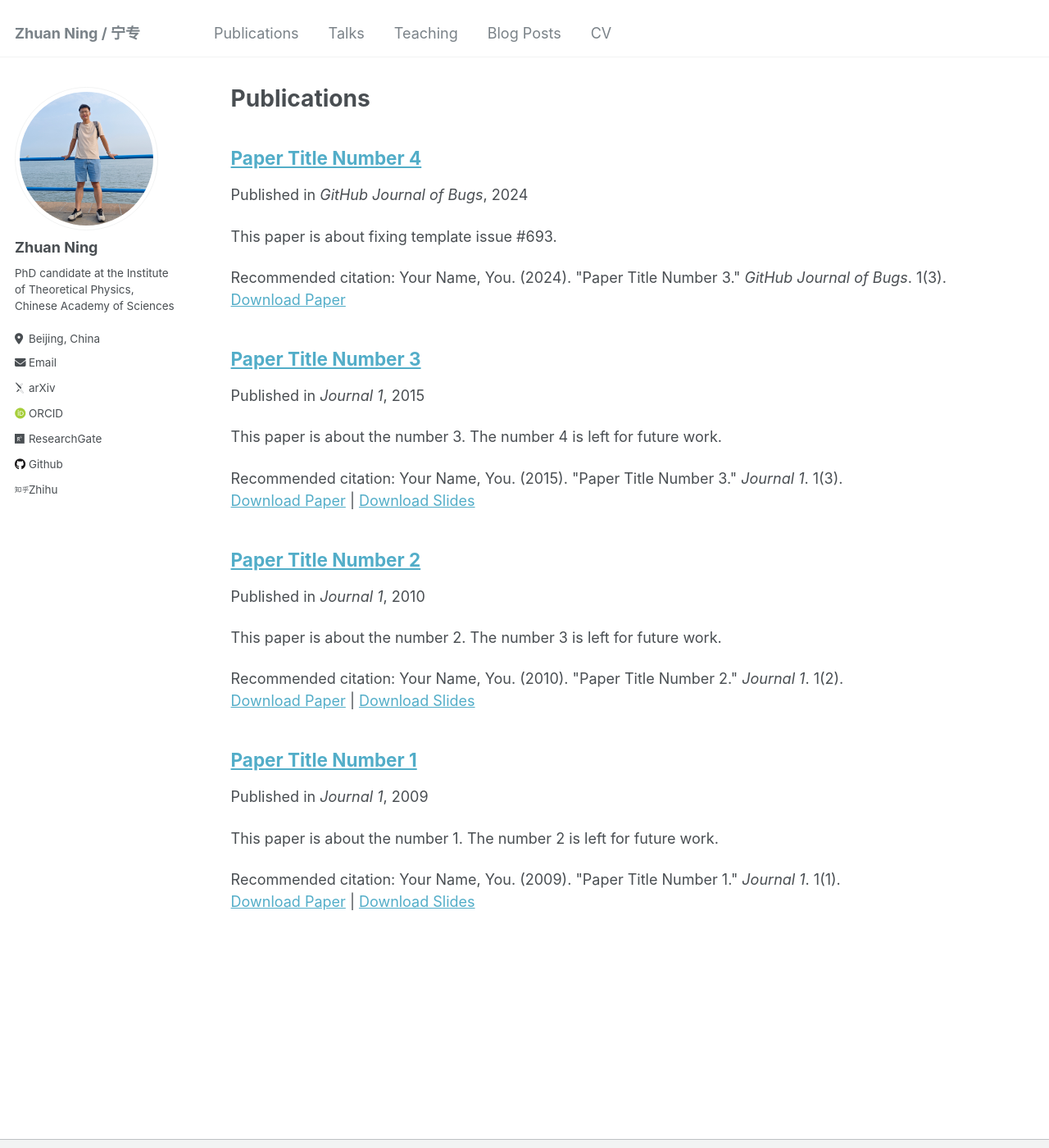
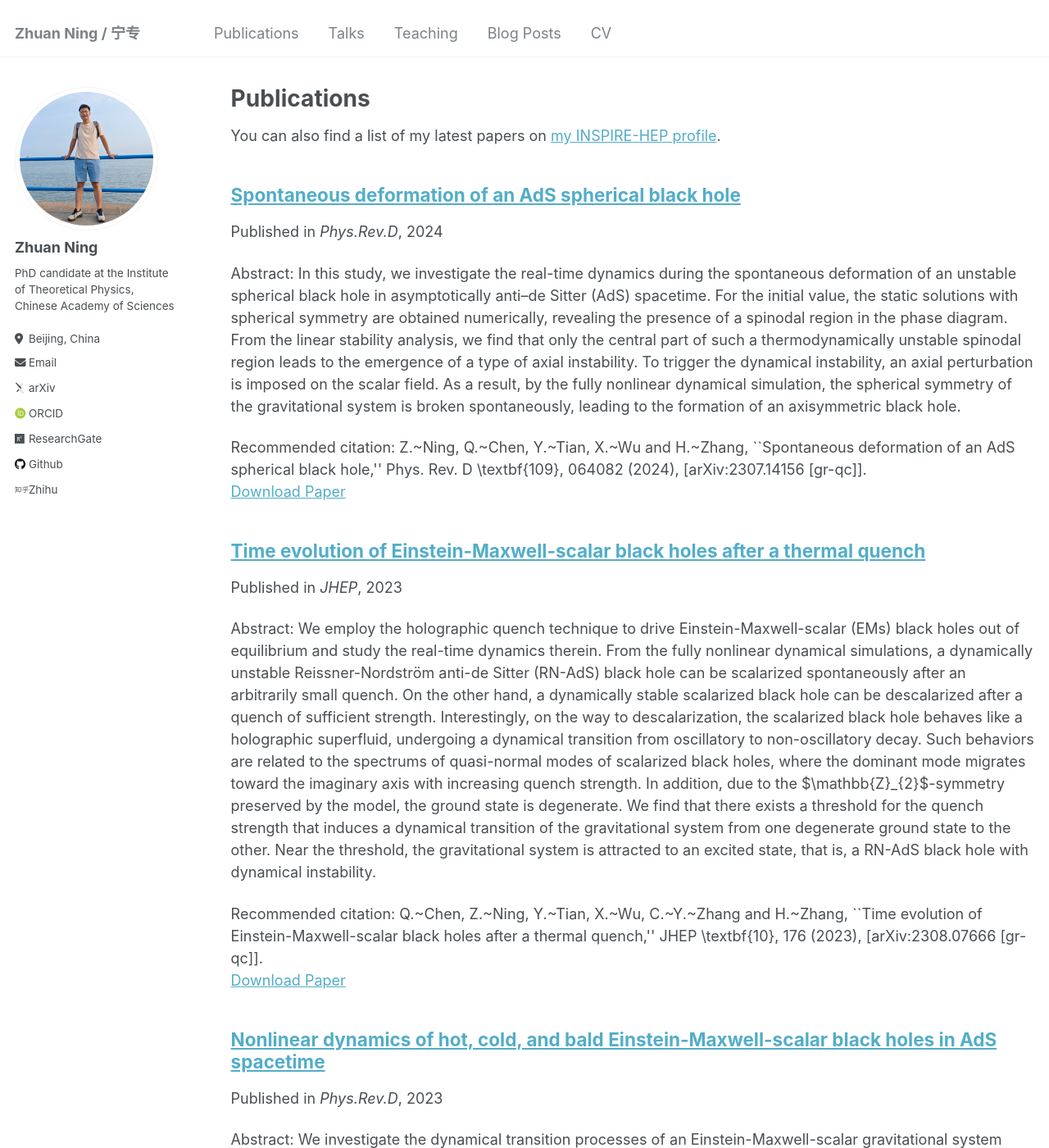
Before and after one commit to zhuan-ning/zhuan-ning.github.io, a Jekyll site: the page built from _pages/publications.md, in a window 1280 px wide and 1400 px high. Shown: the whole window at 82% size. Built offline with Jekyll 4.4.1, drawn with Linux system fonts in a browser that asks for light colours; some web fonts are replaced; some of the changed text lies outside the part shown.

Commit message:
Add publications

```diff
--- a/_pages/publications.md
+++ b/_pages/publications.md
@@ -4,6 +4,8 @@ title: "Publications"
 permalink: /publications/
 author_profile: true
 ---
+
+You can also find a list of my latest papers on [my INSPIRE-HEP profile](https://inspirehep.net/authors/2623730).
 
 {% if site.author.googlescholar %}
   <div class="wordwrap">You can also find my articles on <a href="{{site.author.googlescholar}}">my Google Scholar profile</a>.</div>
--- a/_publications/2009-10-01-paper-title-number-1.md
+++ /dev/null
@@ -1,13 +0,0 @@
----
-title: "Paper Title Number 1"
-collection: publications
-permalink: /publication/2009-10-01-paper-title-number-1
-excerpt: 'This paper is about the number 1. The number 2 is left for future work.'
-date: 2009-10-01
-venue: 'Journal 1'
-slidesurl: 'http://academicpages.github.io/files/slides1.pdf'
-paperurl: 'http://academicpages.github.io/files/paper1.pdf'
-citation: 'Your Name, You. (2009). &quot;Paper Title Number 1.&quot; <i>Journal 1</i>. 1(1).'
----
-
-The contents above will be part of a list of publications, if the user clicks the link for the publication than the contents of section will be rendered as a full page, allowing you to provide more information about the paper for the reader. When publications are displayed as a single page, the contents of the above "citation" field will automatically be included below this section in a smaller font.
--- a/_publications/2010-10-01-paper-title-number-2.md
+++ /dev/null
@@ -1,13 +0,0 @@
----
-title: "Paper Title Number 2"
-collection: publications
-permalink: /publication/2010-10-01-paper-title-number-2
-excerpt: 'This paper is about the number 2. The number 3 is left for future work.'
-date: 2010-10-01
-venue: 'Journal 1'
-slidesurl: 'http://academicpages.github.io/files/slides2.pdf'
-paperurl: 'http://academicpages.github.io/files/paper2.pdf'
-citation: 'Your Name, You. (2010). &quot;Paper Title Number 2.&quot; <i>Journal 1</i>. 1(2).'
----
-
-The contents above will be part of a list of publications, if the user clicks the link for the publication than the contents of section will be rendered as a full page, allowing you to provide more information about the paper for the reader. When publications are displayed as a single page, the contents of the above "citation" field will automatically be included below this section in a smaller font.
--- a/_publications/2015-10-01-paper-title-number-3.md
+++ /dev/null
@@ -1,13 +0,0 @@
----
-title: "Paper Title Number 3"
-collection: publications
-permalink: /publication/2015-10-01-paper-title-number-3
-excerpt: 'This paper is about the number 3. The number 4 is left for future work.'
-date: 2015-10-01
-venue: 'Journal 1'
-slidesurl: 'http://academicpages.github.io/files/slides3.pdf'
-paperurl: 'http://academicpages.github.io/files/paper3.pdf'
-citation: 'Your Name, You. (2015). &quot;Paper Title Number 3.&quot; <i>Journal 1</i>. 1(3).'
----
-
-The contents above will be part of a list of publications, if the user clicks the link for the publication than the contents of section will be rendered as a full page, allowing you to provide more information about the paper for the reader. When publications are displayed as a single page, the contents of the above "citation" field will automatically be included below this section in a smaller font.
--- a/_publications/2024-02-17-paper-title-number-4.md
+++ /dev/null
@@ -1,12 +0,0 @@
----
-title: "Paper Title Number 4"
-collection: publications
-permalink: /publication/2024-02-17-paper-title-number-4
-excerpt: 'This paper is about fixing template issue #693.'
-date: 2024-02-17
-venue: 'GitHub Journal of Bugs'
-paperurl: 'http://academicpages.github.io/files/paper3.pdf'
-citation: 'Your Name, You. (2024). &quot;Paper Title Number 3.&quot; <i>GitHub Journal of Bugs</i>. 1(3).'
----
-
-The contents above will be part of a list of publications, if the user clicks the link for the publication than the contents of section will be rendered as a full page, allowing you to provide more information about the paper for the reader. When publications are displayed as a single page, the contents of the above "citation" field will automatically be included below this section in a smaller font.
--- /dev/null
+++ b/_publications/2210-14539-Descalarization-by-quenching-charged-hairy-black-hole-in-asymptotically-AdS-spacetime.md
@@ -0,0 +1,15 @@
+---
+title: "Descalarization by quenching charged hairy black hole in asymptotically AdS spacetime"
+collection: publications
+permalink: /publication/2210-14539-Descalarization-by-quenching-charged-hairy-black-hole-in-asymptotically-AdS-spacetime
+excerpt:
+date: 2023-01-13
+venue: 'JHEP'
+slidesurl:
+paperurl: 'https://zhuan-ning.github.io/files/JHEP01(2023)062.pdf'
+citation: Q.~Chen, Z.~Ning, Y.~Tian, B.~Wang and C.~Y.~Zhang, ``Descalarization by quenching charged hairy black hole in asymptotically AdS spacetime,'' JHEP \textbf{01}, 062 (2023), [arXiv:2210.14539 [hep-th]].
+---
+
+Abstract: In this work, we study the real-time dynamics of the charged hairy black hole with the time-dependent source of scalar field in asymptotically anti-de Sitter (AdS) spacetime. The numerical results reveal a novel descalarization mechanism. In order to obtain the hairy black hole as the initial data for the quench process, we first analyze the quasi-normal modes of the massive complex scalar field on the Reissner-Nordström anti-de Sitter (RN-AdS) black hole background. We find the dominant unstable modes for large and small RN-AdS black holes come from the zero-damped modes and AdS modes, respectively. Then, the unstable RN-AdS black holes are perturbed to trigger the transition to hairy black holes. With the hairy black hole in hand, we specify a time dependent scalar source for the system. As the source is turned on, the electric charge, energy and scalar condensation of the system start to oscillate with the entropy increasing monotonically. Finally, with the decay of the scalar source, the system gradually settles down to a new state. Interestingly, the final state of the evolution could be a hairy black hole with less scalar condensation, a RN-AdS black hole or a Schwarzschild-AdS black hole, which depends on the quench strength. However, as long as the quench strength is large enough, the system always loses all the electric charge and converges to the Schwarzschild-AdS black hole.
+
+DOI: [10.1007/JHEP01(2023)062](https://doi.org/10.1007/JHEP01(2023)062). You can also find it on the [INSPIRE-HEP](https://inspirehep.net/literature/2170987) and [arxiv: 2210.14539](https://arxiv.org/abs/2210.14539).
--- /dev/null
+++ b/_publications/2307-03060-Nonlinear-dynamics-of-hot,-cold,-and-bald-Einstein-Maxwell-scalar-black-holes-in-AdS-spacetime.md
@@ -0,0 +1,15 @@
+---
+title: "Nonlinear dynamics of hot, cold, and bald Einstein-Maxwell-scalar black holes in AdS spacetime"
+collection: publications
+permalink: /publication/2307-03060-Nonlinear-dynamics-of-hot,-cold,-and-bald-Einstein-Maxwell-scalar-black-holes-in-AdS-spacetime
+excerpt:
+date: 2023-10-09
+venue: 'Phys.Rev.D'
+slidesurl:
+paperurl: 'https://zhuan-ning.github.io/files/PhysRevD.108.084016.pdf'
+citation: Q.~Chen, Z.~Ning, Y.~Tian, B.~Wang and C.~Y.~Zhang, ``Nonlinear dynamics of hot, cold and bald Einstein-Maxwell-scalar black holes in AdS spacetime,'' Phys. Rev. D \textbf{108}, 084016 (2023), [arXiv:2307.03060 [gr-qc]].
+---
+
+Abstract: We investigate the dynamical transition processes of an Einstein-Maxwell-scalar gravitational system between two local ground states and an excited state in the anti–de Sitter spacetime. From the linear perturbation theory, only the excited state possesses a single unstable mode, indicating the dynamical instability. Such an instability is associated with the tachyonic instability due to the presence of an effective potential well near the event horizon. From the nonlinear dynamics simulation, through the scalar field accretion mechanism, the critical phenomena in the transition process of the gravitational system between the two local ground states are revealed. The threshold of the accretion strength indicates the existence of a dynamical barrier in this transition process, which depends on the coupling strength between the scalar and Maxwell fields. On the other hand, for the unstable excited state, there exists a special kind of critical dynamics with a zero threshold for the perturbation strength. The perturbations of different signs push the gravitational system to fall into different local ground states. Interestingly, in an extended parameter space, there exist specific parameters such that the perturbations of nonzero amplitude fail to trigger the single unstable mode of the excited state.
+
+DOI: [10.1103/PhysRevD.108.084016](https://doi.org/10.1103/PhysRevD.108.084016). You can also find it on the [INSPIRE-HEP](https://inspirehep.net/literature/2674859) and [arxiv: 2307.03060](https://arxiv.org/abs/2307.03060).
--- /dev/null
+++ b/_publications/2307-14156-Spontaneous-deformation-of-an-AdS-spherical-black-hole.md
@@ -0,0 +1,15 @@
+---
+title: "Spontaneous deformation of an AdS spherical black hole"
+collection: publications
+permalink: /publication/2307-14156-Spontaneous-deformation-of-an-AdS-spherical-black-hole
+excerpt:
+date: 2024-03-27
+venue: 'Phys.Rev.D'
+slidesurl:
+paperurl: 'https://zhuan-ning.github.io/files/PhysRevD.109.064082.pdf'
+citation: Z.~Ning, Q.~Chen, Y.~Tian, X.~Wu and H.~Zhang, ``Spontaneous deformation of an AdS spherical black hole,'' Phys. Rev. D \textbf{109}, 064082 (2024), [arXiv:2307.14156 [gr-qc]].
+---
+
+Abstract: In this study, we investigate the real-time dynamics during the spontaneous deformation of an unstable spherical black hole in asymptotically anti–de Sitter (AdS) spacetime. For the initial value, the static solutions with spherical symmetry are obtained numerically, revealing the presence of a spinodal region in the phase diagram. From the linear stability analysis, we find that only the central part of such a thermodynamically unstable spinodal region leads to the emergence of a type of axial instability. To trigger the dynamical instability, an axial perturbation is imposed on the scalar field. As a result, by the fully nonlinear dynamical simulation, the spherical symmetry of the gravitational system is broken spontaneously, leading to the formation of an axisymmetric black hole.
+
+DOI: [10.1103/PhysRevD.109.064082](https://doi.org/10.1103/PhysRevD.109.064082). You can also find it on the [INSPIRE-HEP](https://inspirehep.net/literature/2681751) and [arxiv: 2307.14156](https://arxiv.org/abs/2307.14156).
--- /dev/null
+++ b/_publications/2308-07666-Time-evolution-of-Einstein-Maxwell-scalar-black-holes-after-a-thermal-quench.md
@@ -0,0 +1,15 @@
+---
+title: "Time evolution of Einstein-Maxwell-scalar black holes after a thermal quench"
+collection: publications
+permalink: /publication/2308-07666-Time-evolution-of-Einstein-Maxwell-scalar-black-holes-after-a-thermal-quench
+excerpt:
+date: 2023-10-27
+venue: 'JHEP'
+slidesurl:
+paperurl: 'https://zhuan-ning.github.io/files/JHEP10(2023)176.pdf'
+citation: Q.~Chen, Z.~Ning, Y.~Tian, X.~Wu, C.~Y.~Zhang and H.~Zhang, ``Time evolution of Einstein-Maxwell-scalar black holes after a thermal quench,'' JHEP \textbf{10}, 176 (2023), [arXiv:2308.07666 [gr-qc]].
+---
+
+Abstract: We employ the holographic quench technique to drive Einstein-Maxwell-scalar (EMs) black holes out of equilibrium and study the real-time dynamics therein. From the fully nonlinear dynamical simulations, a dynamically unstable Reissner-Nordström anti-de Sitter (RN-AdS) black hole can be scalarized spontaneously after an arbitrarily small quench. On the other hand, a dynamically stable scalarized black hole can be descalarized after a quench of sufficient strength. Interestingly, on the way to descalarization, the scalarized black hole behaves like a holographic superfluid, undergoing a dynamical transition from oscillatory to non-oscillatory decay. Such behaviors are related to the spectrums of quasi-normal modes of scalarized black holes, where the dominant mode migrates toward the imaginary axis with increasing quench strength. In addition, due to the $\mathbb{Z}_{2}$-symmetry preserved by the model, the ground state is degenerate. We find that there exists a threshold for the quench strength that induces a dynamical transition of the gravitational system from one degenerate ground state to the other. Near the threshold, the gravitational system is attracted to an excited state, that is, a RN-AdS black hole with dynamical instability.
+
+DOI: [10.1007/JHEP10(2023)176](https://doi.org/10.1007/JHEP10(2023)176). You can also find it on the [INSPIRE-HEP](https://inspirehep.net/literature/2688305) and [arxiv: 2308.07666](https://arxiv.org/abs/2308.07666).
```
Also changed, not shown: 10 other files.
